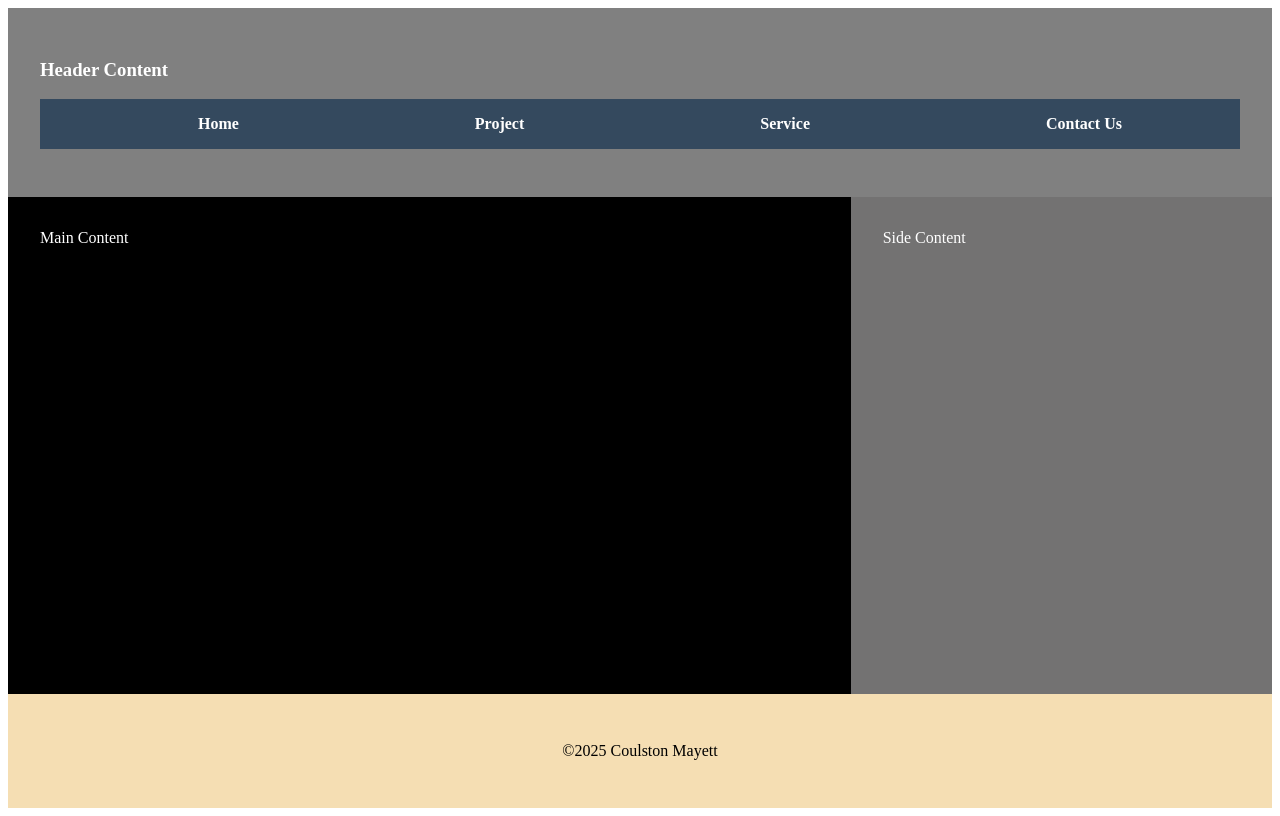
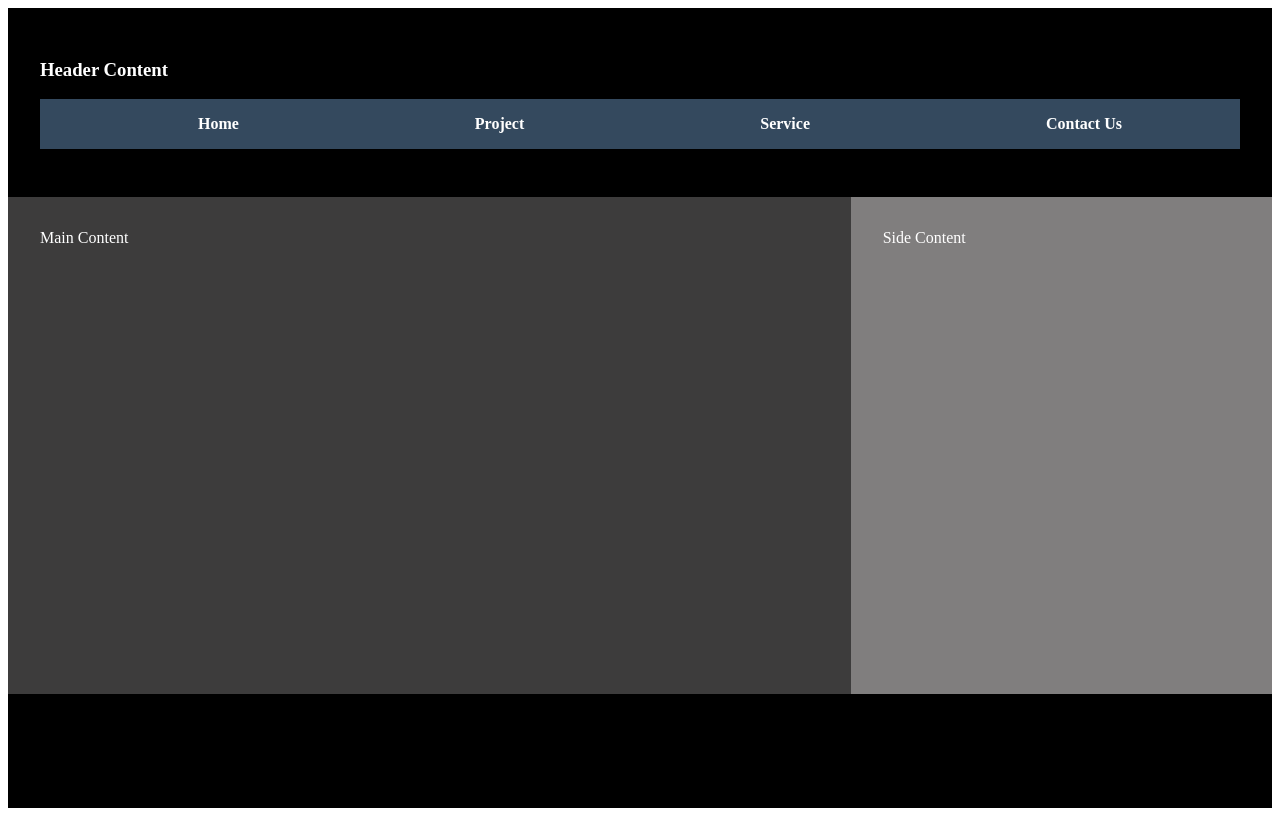
Before and after one commit to mayettcoulston/wdd131, a plain HTML site: page week1/basic-layout.html in a window 1280 px wide. Drawn offline with Linux system fonts and the light colour scheme.

Commit message:
Colour change

```diff
--- a/week1/styles/layout.css
+++ b/week1/styles/layout.css
@@ -29,7 +29,7 @@ nav a:hover {
 }
 
 header {
-    background: grey;
+    background: black;
     color: white;
     padding: 2rem;
     grid-column: 1/-1;
@@ -45,19 +45,19 @@ main {
 .main-content{
     padding: 2rem;
     text-align: left;
-    background-color: black;
+    background-color: rgb(61, 60, 60);
     color: white;
 }
 
 .side{
-    background-color: rgb(115, 114, 114);
+    background-color: rgb(128, 126, 126);
     color: white;
     padding: 2rem;
     text-align: left;
 }
 
 footer {
-    background: wheat;
+    background: black;
     padding: 2rem;
     text-align: center;
     grid-column: 1 / -1;
```
